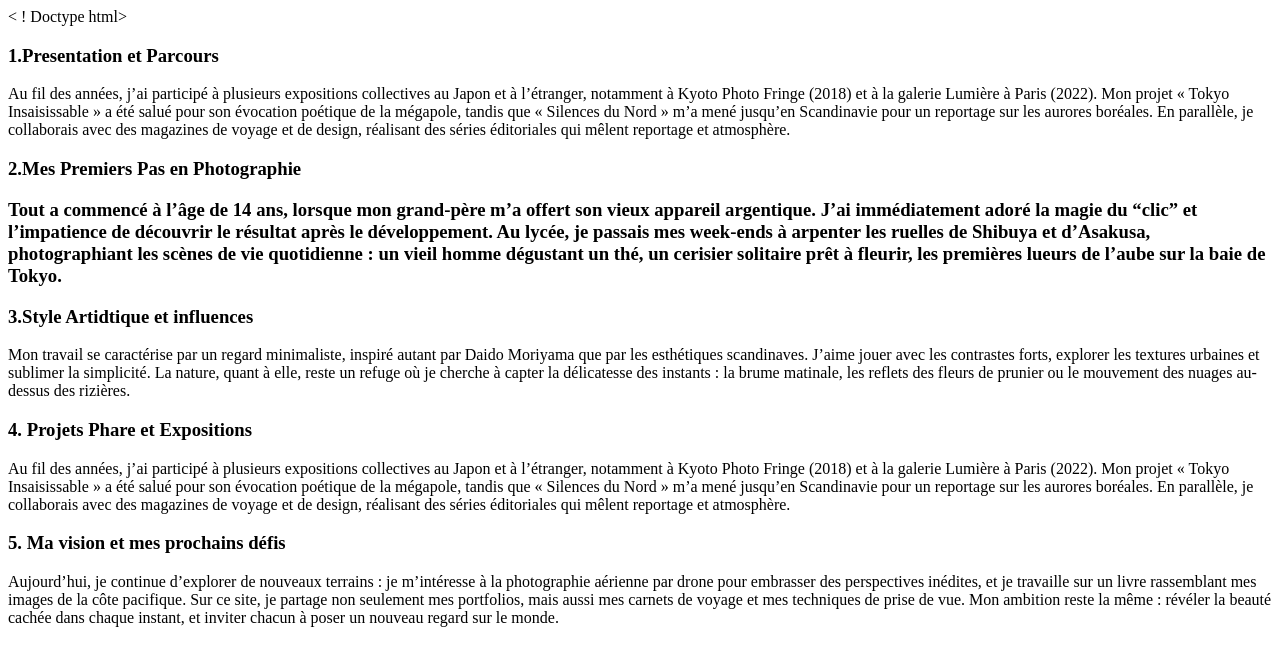
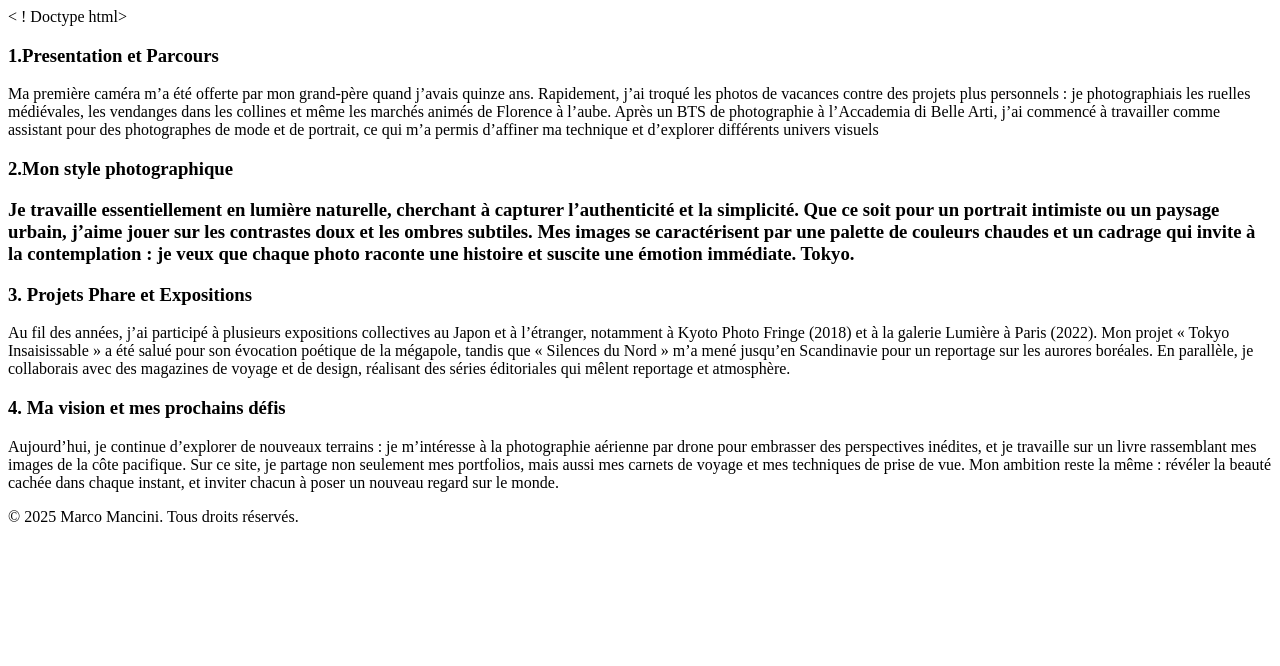
Before and after one commit to Bene003/portfolio-photo, a Django app: template site_photo/templates/site_photo/biographie.html in a window 1280 px wide. Shown: the top 666 px of the page. Run offline with Django 5.2, Linux system fonts and the light colour scheme; the template is opened without the code that fills it, so the values that code supplies are empty.

Commit message:
Update biographie.html

```diff
--- a/site_photo/templates/site_photo/biographie.html
+++ b/site_photo/templates/site_photo/biographie.html
@@ -7,34 +7,29 @@
 <body>
     <h3>1.Presentation et Parcours </h3>
     <p>
-        Au fil des années, j’ai participé à plusieurs expositions collectives au Japon et à l’étranger,
-        notamment à Kyoto Photo Fringe (2018) et à la galerie Lumière à Paris (2022).
-        Mon projet « Tokyo Insaisissable » a été salué pour son évocation poétique de la mégapole,
-        tandis que « Silences du Nord » m’a mené jusqu’en Scandinavie pour un reportage sur les aurores boréales.
-        En parallèle, je collaborais avec des magazines de voyage et de design,
-        réalisant des séries éditoriales qui mêlent reportage et atmosphère.
+        Ma première caméra m’a été offerte par mon grand-père quand j’avais quinze ans.
+        Rapidement, j’ai troqué les photos de vacances contre des projets plus personnels :
+        je photographiais les ruelles médiévales,
+        les vendanges dans les collines et même les marchés animés de Florence à l’aube.
+        Après un BTS de photographie à l’Accademia di Belle Arti,
+        j’ai commencé à travailler comme assistant pour des photographes de mode
+        et de portrait, ce qui m’a permis d’affiner ma technique
+        et d’explorer différents univers visuels
     </p>
 
-    <h3>2.Mes Premiers Pas en Photographie<h3>
+    <h3>2.Mon style photographique<h3>
     <p>
-        Tout a commencé à l’âge de 14 ans, lorsque mon grand-père m’a offert son vieux appareil argentique.
-        J’ai immédiatement adoré la magie du “clic” et l’impatience de découvrir le résultat après le développement.
-        Au lycée, je passais mes week-ends à arpenter les ruelles de Shibuya et d’Asakusa,
-        photographiant les scènes de vie quotidienne : un vieil homme dégustant un thé,
-        un cerisier solitaire prêt à fleurir, les premières lueurs de l’aube sur la baie de Tokyo.
+        Je travaille essentiellement en lumière naturelle,
+        cherchant à capturer l’authenticité et la simplicité.
+        Que ce soit pour un portrait intimiste ou un paysage urbain,
+        j’aime jouer sur les contrastes doux et les ombres subtiles.
+        Mes images se caractérisent par une palette de couleurs chaudes
+         et un cadrage qui invite à la contemplation :
+        je veux que chaque photo raconte une histoire
+        et suscite une émotion immédiate. Tokyo.
     </p>
 
-    <h3>3.Style Artidtique et influences </h3>
-    <p>
-        Mon travail se caractérise par un regard minimaliste,
-        inspiré autant par Daido Moriyama que par les esthétiques scandinaves. J’aime jouer avec les contrastes forts,
-        explorer les textures urbaines et sublimer la simplicité. La nature, quant à elle,
-        reste un refuge où je cherche à capter la délicatesse des instants : la brume matinale,
-        les reflets des fleurs de prunier ou le mouvement des nuages au-dessus des rizières.
-
-    </p>
-
-    <h3>4. Projets Phare et Expositions</h3>
+    <h3>3. Projets Phare et Expositions</h3>
     <p>
         Au fil des années, j’ai participé à plusieurs expositions collectives au Japon et à l’étranger,
         notamment à Kyoto Photo Fringe (2018) et à la galerie Lumière à Paris (2022).
@@ -44,7 +39,7 @@
         réalisant des séries éditoriales qui mêlent reportage et atmosphère.
     </p>
 
-    <h3>5. Ma vision et mes prochains défis </h3>
+    <h3>4. Ma vision et mes prochains défis </h3>
     <p>
         Aujourd’hui, je continue d’explorer de nouveaux terrains :
         je m’intéresse à la photographie aérienne par drone pour embrasser des perspectives inédites,
@@ -53,5 +48,7 @@
         Mon ambition reste la même : révéler la beauté cachée dans chaque instant,
         et inviter chacun à poser un nouveau regard sur le monde.
     </p>
-
+    <footer>
+           <p>&copy; 2025 Marco Mancini. Tous droits réservés.</p>
+    </footer>
 </body>
```
